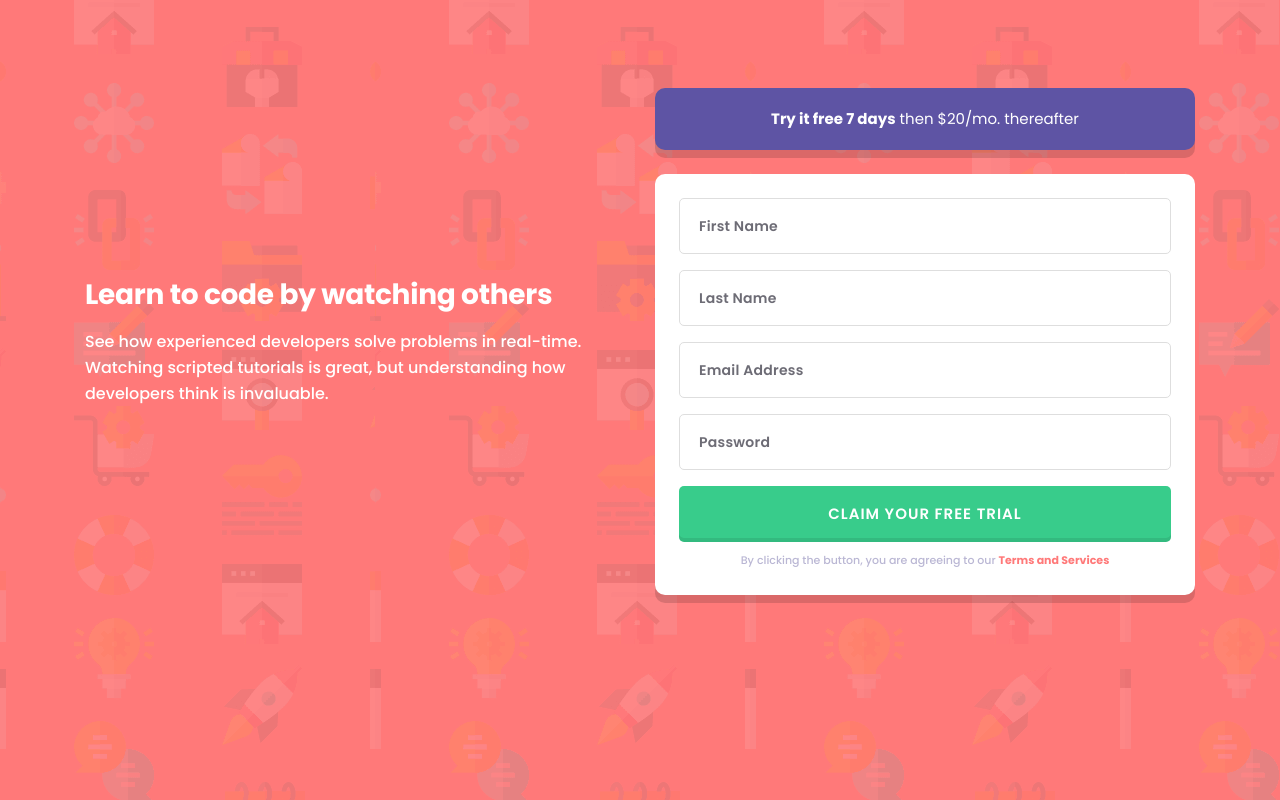
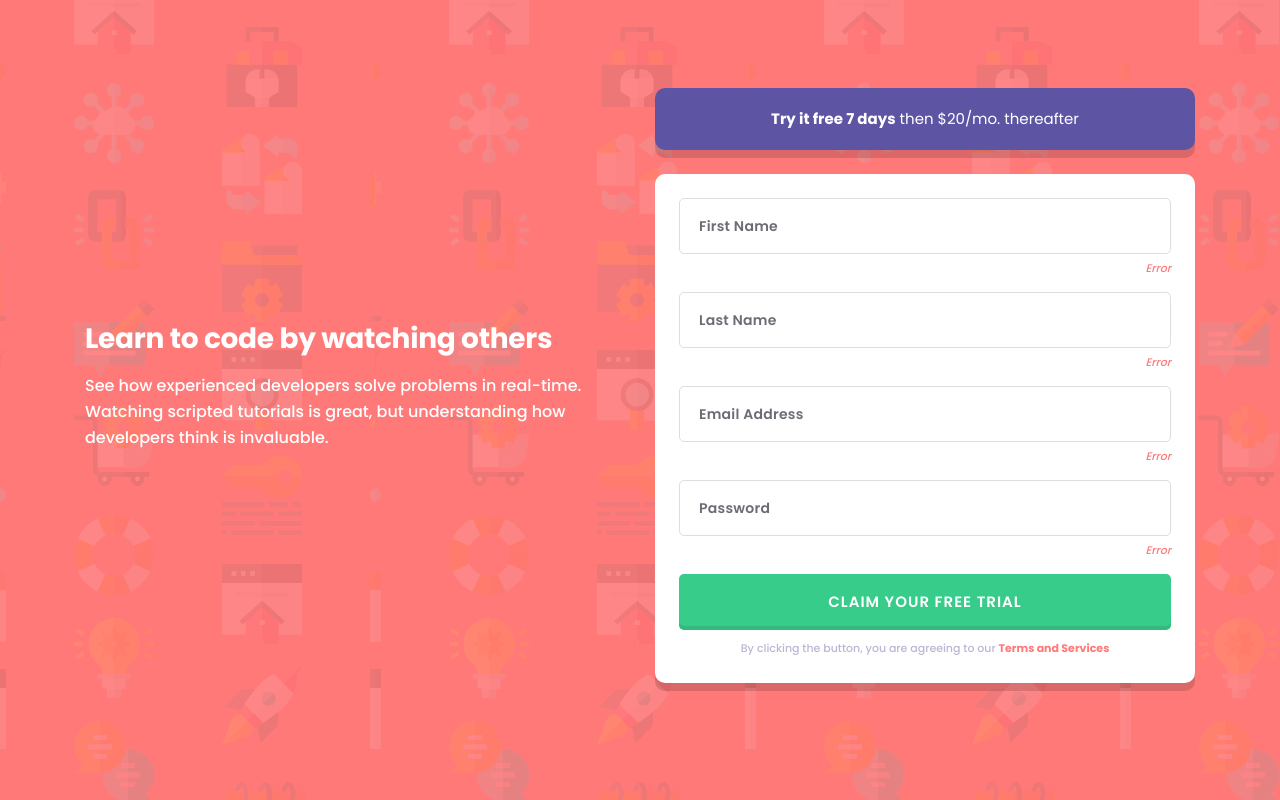
Before and after one commit to miguelzaga/intro-component-with-signup-form, a React (Vite) app: page / in a window 1280 px wide. Built offline with nearby package versions, Linux system fonts and the light colour scheme.

Commit message:
add error tags

```diff
--- a/src/App.js
+++ b/src/App.js
@@ -15,7 +15,8 @@ function App() {
         <div className="intro__trial">
           <b className="bold">Try it free 7 days</b> then $20/mo. thereafter
         </div>
-        <form className="intro__form">
+        <form noValidate className="intro__form">
+          <div className="intro__input-container">
             <input
               className="intro__input"
               type="text"
@@ -23,6 +24,9 @@ function App() {
               placeholder="First Name"
               required
             />
+            <p className="intro__input-error">Error</p>
+          </div>
+          <div className="intro__input-container">
             <input
               className="intro__input"
               name="last_name"
@@ -30,6 +34,9 @@ function App() {
               placeholder="Last Name "
               required
             />
+            <p className="intro__input-error">Error</p>
+          </div>
+          <div className="intro__input-container">
             <input
               className="intro__input"
               name="email"
@@ -37,12 +44,17 @@ function App() {
               placeholder="Email Address"
               required
             />
+            <p className="intro__input-error">Error</p>
+          </div>
+          <div className="intro__input-container">
             <input
               className="intro__input"
               type="password"
               placeholder="Password"
               required
             />
+            <p className="intro__input-error">Error</p>
+          </div>
           <button type="submit" className="intro__button">
             Claim your free trial
           </button>
--- a/src/scss/05-components/_intro.scss
+++ b/src/scss/05-components/_intro.scss
@@ -67,7 +67,6 @@
     border: 1px solid #dedede;
     border-radius: 5px;
     width: 100%;
-    margin-bottom: 16px;
     padding: 15px 19px;
     color: $black;
     font-weight: 600;
@@ -75,9 +74,23 @@
     line-height: rem(24px);
     letter-spacing: rem(0.25px);
     caret-color: $purple;
+    &-container {
+      margin-bottom: 16px;
+    }
     @include breakpoint($x-lg) {
       padding-left: 32px;
-      margin-bottom: 20px;
+      &-container {
+        margin-bottom: 20px;
+      }
+    }
+
+    &-error {
+      color: $red;
+      font-style: italic;
+      font-size: rem(11px);
+      text-align: right;
+      line-height: rem(16px);
+      margin-top: 6px;
     }
 
     &::placeholder {
@@ -90,7 +103,7 @@
     }
 
     &:invalid {
-      // background-color: red;
+      //  background: url("/src/images/icon-error.svg");
     }
   }
 
```
Lines whose indentation alone changed are shown as unchanged.
